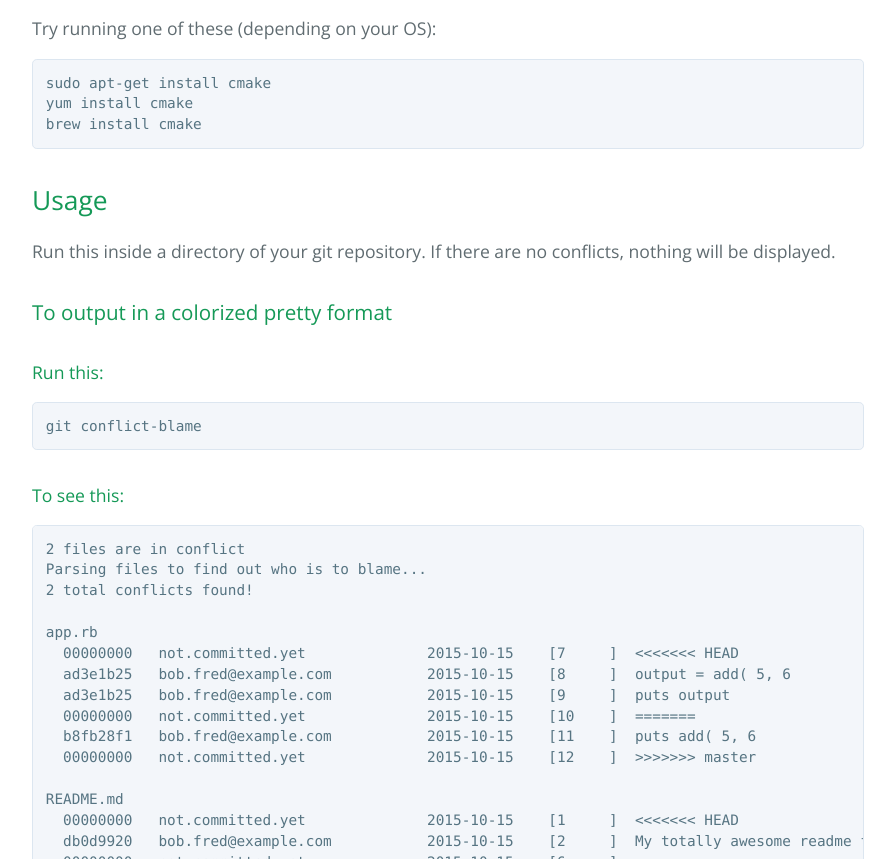
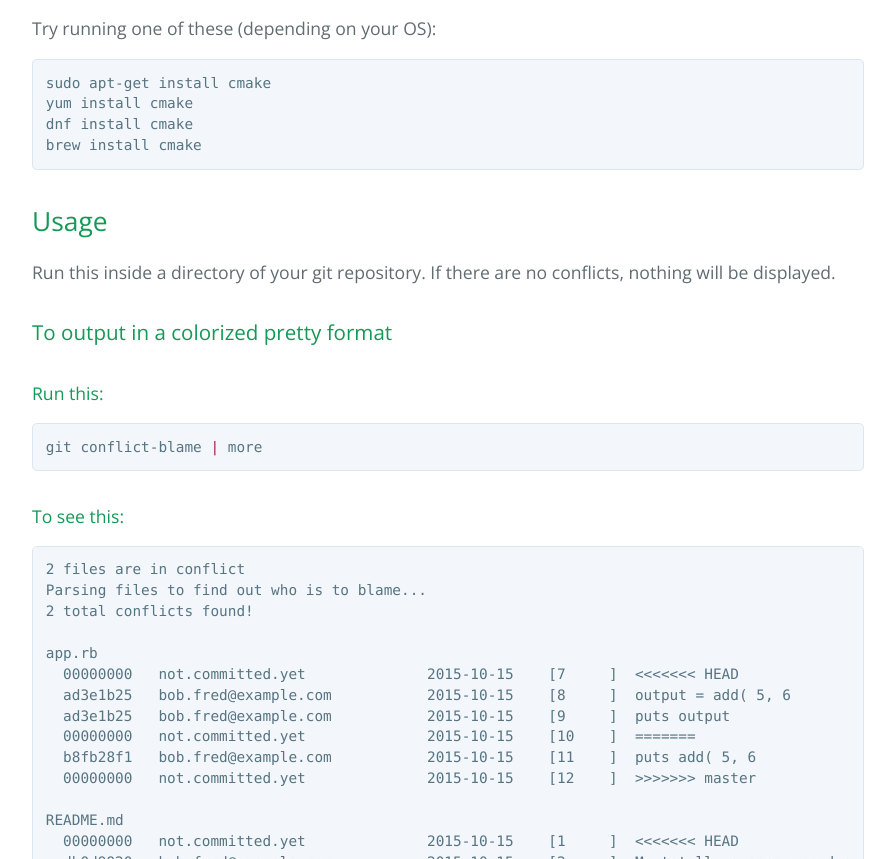
Before and after one commit to eterry1388/git-conflict-blame, a plain HTML site: page index.html in a window 1280 px wide. Shown: the part 1676-2535 px from the top of the page, without its empty margins (192-1087 px from the left). Drawn offline with nearby package versions, Linux system fonts and the light colour scheme.

```diff
--- a/index.html
+++ b/index.html
@@ -56,6 +56,7 @@ need configuration options.
 
 <div class="highlight highlight-source-shell"><pre>sudo apt-get install cmake
 yum install cmake
+dnf install cmake
 brew install cmake</pre></div>
 
 <h2>
@@ -70,7 +71,7 @@ nothing will be displayed.</p>
 <h4>
 <a id="run-this" class="anchor" href="#run-this" aria-hidden="true"><span class="octicon octicon-link"></span></a>Run this:</h4>
 
-<div class="highlight highlight-source-shell"><pre>git conflict-blame</pre></div>
+<div class="highlight highlight-source-shell"><pre>git conflict-blame <span class="pl-k">|</span> more</pre></div>
 
 <h4>
 <a id="to-see-this" class="anchor" href="#to-see-this" aria-hidden="true"><span class="octicon octicon-link"></span></a>To see this:</h4>
```
Also changed, not shown: params.json (+1 -1 lines).
